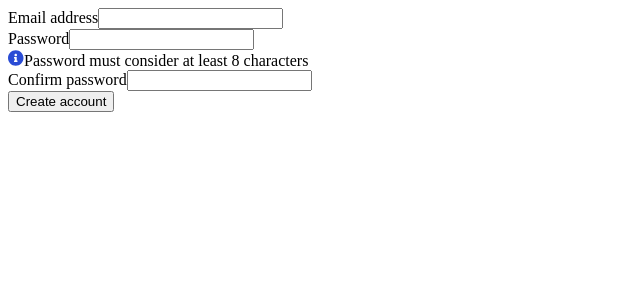
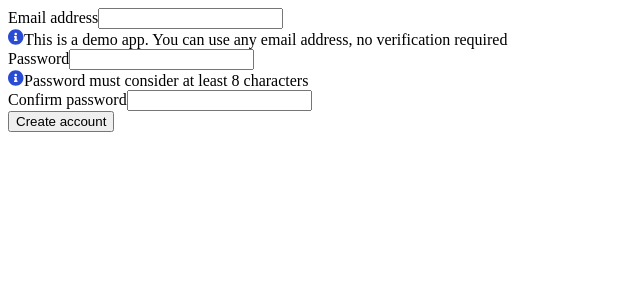
Before and after one commit to donmikelee/mood-tracker, a Next.js app: page /SignUpPage/SignUpForm in a window 1280 px wide. Shown: the top 300 px of the page, without its empty margins (0-640 px from the left). Built offline with nearby package versions, Linux system fonts and the light colour scheme.

Commit message:
Add signup hint

```diff
--- a/src/pages/SignUpPage/SignUpForm.tsx
+++ b/src/pages/SignUpPage/SignUpForm.tsx
@@ -20,6 +20,13 @@ const SignUpForm = () => {
           reg={register("email")}
           errors={errors}
         />
+        <div className="hint-wrapper">
+          <Image src={iconHint} alt={"Hint"} className="form-hint-icon" />
+          <span className="text-preset-9">
+            This is a demo app. You can use any email address, no verification
+            required
+          </span>
+        </div>
       </div>
       <div className="form-password-wrapper">
         <FormField
```
